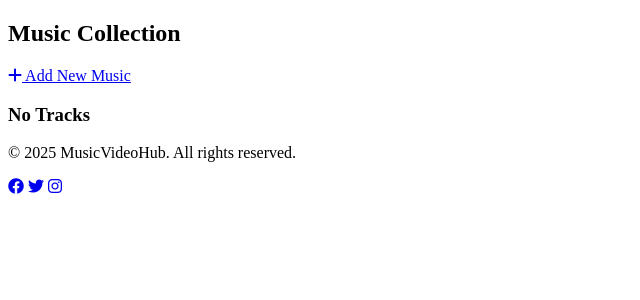
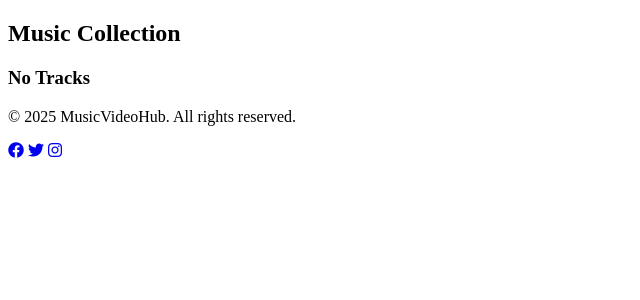
Before and after one commit to Kamila-2006/new-music-video-hub, a Django app: template templates/tracks/music-list.html in a window 1280 px wide. Shown: the part 96-396 px from the top of the page, without its empty margins (0-640 px from the left). Run offline with Django 5.2, Linux system fonts and the light colour scheme; the template is opened without the code that fills it, so the values that code supplies are empty.

Commit message:
some changes

```diff
--- a/templates/tracks/characters.html
+++ b/templates/tracks/characters.html
@@ -8,12 +8,12 @@
     </section>
     <section class="music-list">
         {% for character in characters %}
-            <div class="music-item glass-effect">
+            <a class="music-item glass-effect" href="{% url 'tracks:tracks-list' character.id %}">
                     <img src="{{ character.image.url }}" alt="{{ character.name }}">
                     <div class="music-info">
                         <h3>{{ character.name }}</h3>
                     </div>
-            </div>
+            </a>
         {% empty %}
             <h3>No persons</h3>
         {% endfor %}
--- a/templates/tracks/music-list.html
+++ b/templates/tracks/music-list.html
@@ -5,20 +5,16 @@
 {% block content %}
     <section class="page-header">
         <h1 class="animated-text">Music Collection</h1>
-        <a href="{% url 'tracks:music-create' %}" class="btn pulse"><i class="fas fa-plus"></i> Add New Music</a>
     </section>
     <section class="music-list">
         {% for track in tracks %}
-            <div class="music-item glass-effect">
+            <a class="music-item glass-effect" href="{% url 'tracks:music-detail' track.id %}">
                     <img src="{{ track.cover_image.url }}" alt="{{ track.title }}">
                     <div class="music-info">
                         <h3>{{ track.title }}</h3>
                         <p>{{ track.artist }}</p>
                     </div>
-                    <div class="music-actions">
-                        <a href="{% url 'tracks:music-detail' track.id %}" class="btn btn-info"><i class="fas fa-info-circle"></i></a>
-                    </div>
-            </div>
+            </a>
         {% empty %}
             <h3>No Tracks</h3>
         {% endfor %}
```
